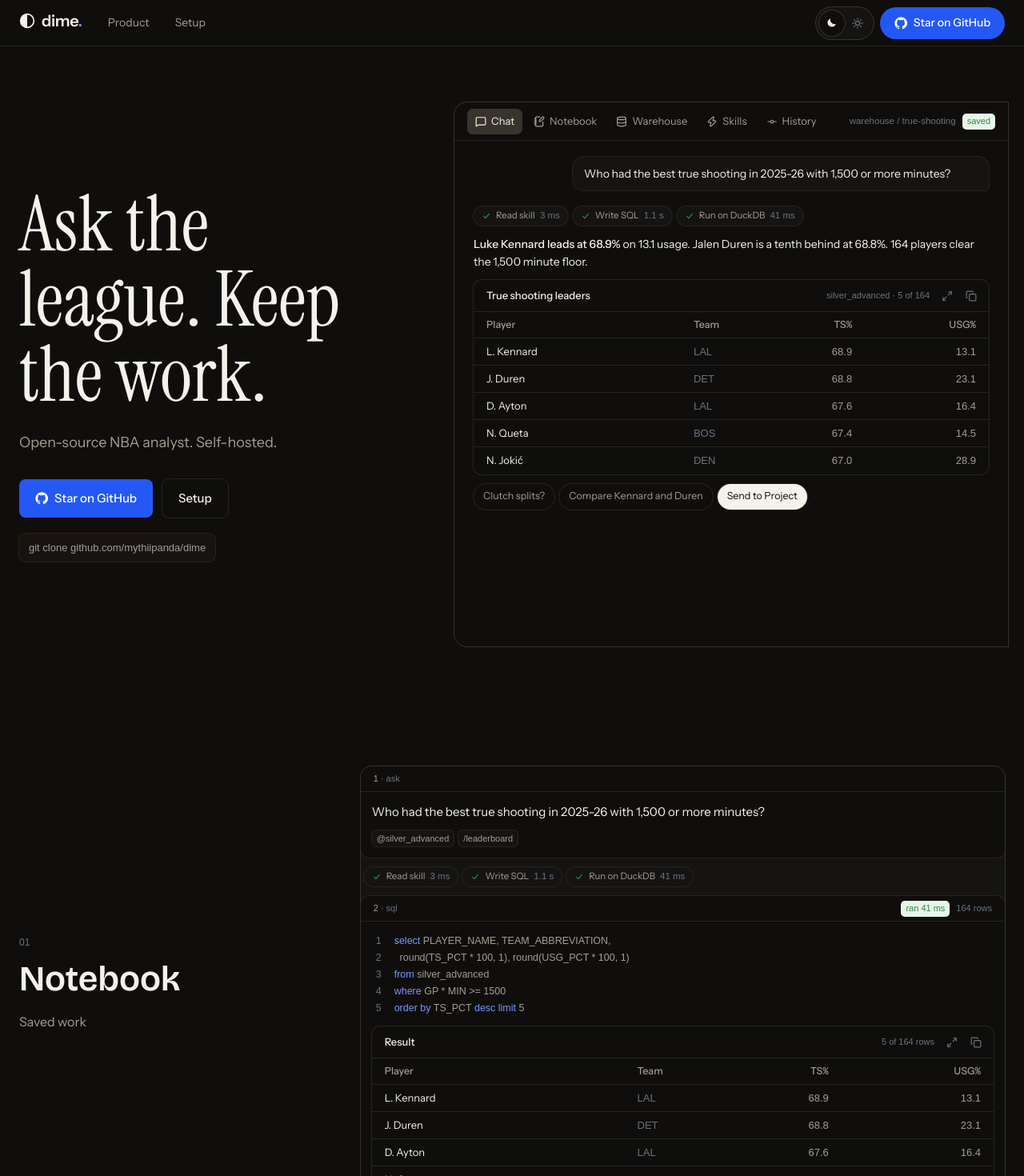
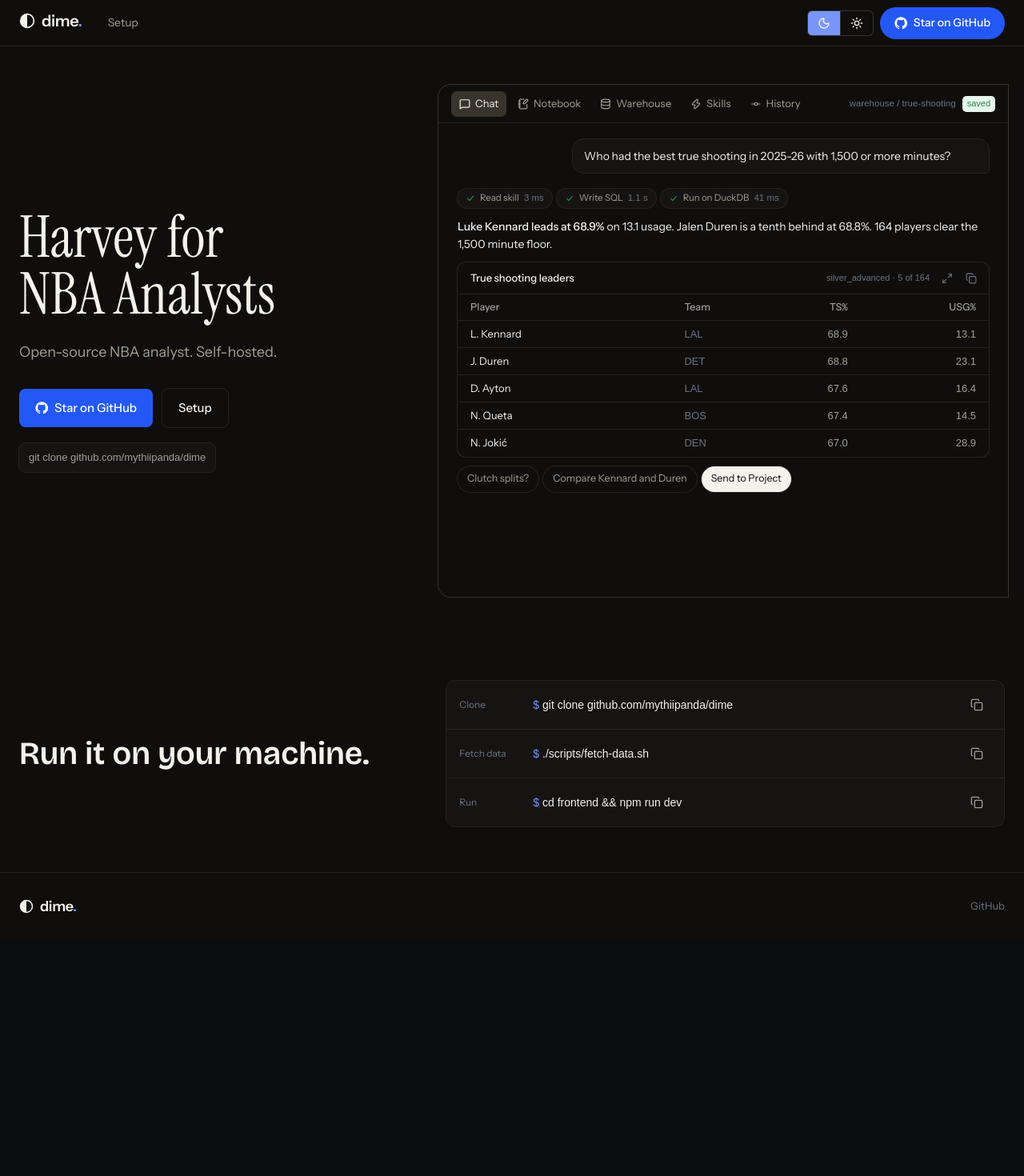
Before and after one commit to mythiipanda/mythiipanda.github.io, a Next.js app in the folder apps/dime-variants/: page /c in a window 1280 px wide. Shown: the top 1470 px of the page at 80% size. After the commit the page ends 1175 px from the top, so only its background shows below. Built offline with nearby package versions, Linux system fonts and the light colour scheme; a web font is replaced by a local one.

Commit message:
c: Harvey hero, one-screen layout, shadcn toggle group and card

```diff
--- a/apps/dime-variants/app/c/page.tsx
+++ b/apps/dime-variants/app/c/page.tsx
@@ -4,16 +4,9 @@ import { CTheme } from "@/components/v/CTheme";
 import { CSetup } from "@/components/v/CSetup";
 import { ButtonLink, GithubMark } from "@/components/landing/ui";
 import { CLogo } from "@/components/v/CLogo";
-import Workbench, { Notebook, Warehouse, Skills, History } from "@/components/workbench/Workbench";
+import Workbench from "@/components/workbench/Workbench";
 import { Page, Foot } from "@/components/v/kit";
 import { REPO, short } from "@/lib/copy";
-
-const tabs = [
-  { id: "notebook", h: "h-[440px] md:h-[540px]", k: "notebook" as const, node: <Notebook /> },
-  { id: "warehouse", h: "h-[440px] md:h-[540px]", k: "warehouse" as const, node: <Warehouse /> },
-  { id: "skills", h: "h-[360px]", k: "skills" as const, node: <Skills /> },
-  { id: "git", h: "h-[440px] md:h-[540px]", k: "git" as const, node: <History /> },
-];
 
 export default function C() {
     return (
@@ -21,14 +14,14 @@ export default function C() {
       <header className="h-[58px] border-b border-line">
         <nav className="mx-auto grid h-full max-w-[1320px] grid-cols-[auto_1fr_auto] items-center gap-8 px-5 md:px-6">
           <a href="#top" aria-label="dime home"><CLogo /></a>
-          <div className="hidden gap-8 text-[14px] text-ink-2 md:flex"><a href="#product" className="transition-colors duration-150 hover:text-ink">Product</a><a href="#self-host" className="transition-colors duration-150 hover:text-ink">Setup</a></div>
+          <div className="hidden gap-8 text-[14px] text-ink-2 md:flex"><a href="#self-host" className="transition-colors duration-150 hover:text-ink">Setup</a></div>
           <div className="col-start-3 flex items-center gap-2"><CTheme /><ButtonLink href={REPO} variant="primary" size="pill"><GithubMark size={14} />{short.star}</ButtonLink></div>
         </nav>
       </header>
       <main>
-        <section className="mx-auto grid min-h-[820px] max-w-[1320px] items-center gap-10 px-5 py-14 md:px-6 lg:grid-cols-[480px_1fr] lg:gap-16">
+        <section className="mx-auto grid min-h-[680px] max-w-[1320px] items-center gap-10 px-5 py-12 md:px-6 lg:grid-cols-[460px_1fr] lg:gap-16">
           <div>
-            <h1 className="text-[44px] leading-[46px] md:text-[96px] md:leading-[96px]">{short.h1a} {short.h1b}</h1>
+            <h1 className="text-[44px] leading-[46px] md:text-[72px] md:leading-[74px]">Harvey for NBA Analysts</h1>
             <p className="mt-6 max-w-[440px] text-[18px] leading-[27px] text-ink-2">{short.sub}</p>
             <div className="mt-8 flex flex-wrap items-center gap-3">
               <ButtonLink href={REPO} variant="primary"><GithubMark />{short.star}</ButtonLink>
@@ -37,23 +30,7 @@ export default function C() {
             <code className="mt-5 inline-flex max-w-full overflow-x-auto whitespace-nowrap rounded-[8px] bg-field px-3 py-2 font-mono text-[13px] text-ink-2 shadow-[0_0_0_1px_var(--line)]">git clone github.com/mythiipanda/dime</code>
           </div>
           <div className="min-w-0 lg:-mr-[max(0px,calc((100vw-1320px)/2+24px))]">
-            <div className="h-[560px] overflow-hidden rounded-[16px] bg-canvas shadow-[0_0_0_1px_var(--line-strong)] md:h-[680px] lg:rounded-r-none"><Workbench bare initialTab="chat" /></div>
-          </div>
-        </section>
-        <section id="product" className="mx-auto max-w-[1320px] px-5 py-20 md:px-6">
-          <div className="flex flex-col gap-24 md:gap-32">
-            {tabs.map((x, i) => (
-              <div key={x.id} className="grid items-center gap-8 lg:grid-cols-12 lg:gap-12">
-                <div className={`lg:col-span-4 ${i % 2 ? "lg:order-2" : ""}`}>
-                  <span className="font-mono text-[12px] text-ink-3">0{i + 1}</span>
-                  <h2 className="mt-3 text-[32px] leading-[36px] md:text-[44px] md:leading-[48px]">{short.tiles[x.k].name}</h2>
-                  <p className="mt-4 text-[16px] leading-[24px] text-ink-2">{short.tiles[x.k].note}</p>
-                </div>
-                <div className={`min-w-0 lg:col-span-8 ${i % 2 ? "lg:order-1" : ""}`}>
-                  <div className={`overflow-hidden rounded-[14px] bg-field shadow-[0_0_0_1px_var(--line-strong)] ${x.h}`}>{x.node}</div>
-                </div>
-              </div>
-            ))}
+            <div className="h-[560px] overflow-hidden rounded-[16px] bg-canvas shadow-[0_0_0_1px_var(--line-strong)] md:h-[640px] lg:rounded-r-none"><Workbench bare initialTab="chat" /></div>
           </div>
         </section>
         <CSetup />
--- a/apps/dime-variants/components/v/CSetup.tsx
+++ b/apps/dime-variants/components/v/CSetup.tsx
@@ -2,12 +2,14 @@
 
 import { useState } from "react";
 import { Check, Copy } from "lucide-react";
-import { ButtonLink, GithubMark } from "@/components/landing/ui";
-import { copy, REPO, short } from "@/lib/copy";
+import { Button } from "@/components/ui/button";
+import { Card } from "@/components/ui/card";
+import { Separator } from "@/components/ui/separator";
+import { copy } from "@/lib/copy";
 
 const notes = ["Clone", "Fetch data", "Run"];
 
-function Line({ cmd, note, i }: { cmd: string; note: string; i: number }) {
+function Line({ cmd, note }: { cmd: string; note: string }) {
   const [done, setDone] = useState(false);
   const go = async () => {
     try {
@@ -19,35 +21,26 @@ function Line({ cmd, note, i }: { cmd: string; note: string; i: number }) {
     }
   };
   return (
-    <li className="flex items-center gap-3 border-t border-line px-4 py-4 first:border-t-0 md:px-5">
-      <span className="flex size-6 shrink-0 items-center justify-center rounded-full font-mono text-[11px] text-ink-3 shadow-[0_0_0_1px_var(--line-strong)]">{i + 1}</span>
-      <div className="min-w-0 flex-1">
-        <div className="text-[12px] text-ink-3">{note}</div>
-        <code className="mt-1 block overflow-x-auto break-words font-mono md:whitespace-nowrap text-[13px] text-ink md:text-[15px]"><span className="text-[var(--cobalt-tx)]">$ </span>{cmd}</code>
-      </div>
-      <button type="button" onClick={go} aria-label={`Copy ${note}`} className="press flex size-10 shrink-0 items-center justify-center rounded-full text-ink-3 transition-colors hover:text-ink">
-        {done ? <Check size={15} className="text-green" /> : <Copy size={15} />}
-      </button>
-    </li>
+    <div className="flex items-center gap-3 px-4 py-3">
+      <span className="w-20 shrink-0 text-[12px] text-ink-3">{note}</span>
+      <code className="min-w-0 flex-1 break-words font-mono text-[13px] text-ink md:text-[14px]"><span className="text-[var(--cobalt-tx)]">$ </span>{cmd}</code>
+      <Button type="button" variant="quiet" size="icon" onClick={go} aria-label={`Copy ${note}`}>{done ? <Check className="text-green" /> : <Copy />}</Button>
+    </div>
   );
 }
 
 export function CSetup() {
   return (
-    <section id="self-host" className="mx-auto grid max-w-[1320px] scroll-mt-24 items-center gap-10 px-5 py-24 md:px-6 lg:grid-cols-12 lg:gap-16 lg:py-32">
-      <div className="min-w-0 lg:col-span-5">
-        <h2 className="text-balance text-[34px] leading-[38px] md:text-[56px] md:leading-[58px]">Run it on your machine.</h2>
-        <div className="mt-8 flex flex-wrap items-center gap-3">
-          <ButtonLink href={REPO} variant="primary"><GithubMark />{short.star}</ButtonLink>
-        </div>
-      </div>
-      <div className="min-w-0 lg:col-span-7">
-        <div className="overflow-hidden rounded-[16px] bg-field p-1.5 shadow-[0_0_0_1px_var(--line-strong)]">
-          <ol className="min-w-0 overflow-hidden rounded-[11px] bg-canvas shadow-[0_0_0_1px_var(--line)]">
-            {copy.host.commands.map((c, i) => <Line key={c} cmd={c} note={notes[i]} i={i} />)}
-          </ol>
-        </div>
-      </div>
+    <section id="self-host" className="mx-auto grid max-w-[1320px] scroll-mt-24 items-center gap-8 px-5 py-14 md:px-6 lg:grid-cols-12 lg:gap-12">
+      <h2 className="text-[30px] leading-[34px] md:text-[40px] md:leading-[44px] lg:col-span-5">Run it on your machine.</h2>
+      <Card className="gap-0 overflow-hidden border-line bg-field p-0 lg:col-span-7">
+        {copy.host.commands.map((c, i) => (
+          <div key={c}>
+            {i > 0 && <Separator />}
+            <Line cmd={c} note={notes[i]} />
+          </div>
+        ))}
+      </Card>
     </section>
   );
 }
--- a/apps/dime-variants/components/v/CTheme.tsx
+++ b/apps/dime-variants/components/v/CTheme.tsx
@@ -1,25 +1,22 @@
 "use client";
 
 import { useEffect, useState } from "react";
+import { Moon, Sun } from "lucide-react";
+import { ToggleGroup, ToggleGroupItem } from "@/components/ui/toggle-group";
 
 export function CTheme() {
-  const [light, setLight] = useState(false);
-  useEffect(() => setLight(document.documentElement.dataset.theme === "light"), []);
-  const set = (l: boolean) => {
-    document.documentElement.dataset.theme = l ? "light" : "dark";
-    try { localStorage.setItem("dime-theme", l ? "light" : "dark"); } catch {}
-    setLight(l);
+  const [theme, setTheme] = useState("dark");
+  useEffect(() => setTheme(document.documentElement.dataset.theme === "light" ? "light" : "dark"), []);
+  const set = (v: string) => {
+    if (!v) return;
+    document.documentElement.dataset.theme = v;
+    try { localStorage.setItem("dime-theme", v); } catch {}
+    setTheme(v);
   };
-  const seg = "relative z-10 flex size-8 items-center justify-center rounded-full transition-colors duration-200";
   return (
-    <div role="group" aria-label="Theme" className="relative flex h-10 items-center rounded-full bg-field p-1 shadow-[0_0_0_1px_var(--line-strong)]">
-      <span aria-hidden className="absolute left-1 top-1 size-8 rounded-full bg-canvas shadow-[0_0_0_1px_var(--line-strong)] transition-transform duration-200 ease-out" style={{ transform: light ? "translateX(32px)" : "translateX(0)" }} />
-      <button type="button" aria-label="Dark" aria-pressed={!light} onClick={() => set(false)} className={`${seg} ${light ? "text-ink-3 hover:text-ink" : "text-ink"}`}>
-        <svg width="15" height="15" viewBox="0 0 24 24" fill="currentColor" aria-hidden><path d="M20.5 14.2A8.5 8.5 0 0 1 9.8 3.5a8.5 8.5 0 1 0 10.7 10.7Z" /></svg>
-      </button>
-      <button type="button" aria-label="Light" aria-pressed={light} onClick={() => set(true)} className={`${seg} ${light ? "text-ink" : "text-ink-3 hover:text-ink"}`}>
-        <svg width="16" height="16" viewBox="0 0 24 24" fill="none" stroke="currentColor" strokeWidth="2" strokeLinecap="round" aria-hidden><circle cx="12" cy="12" r="4" /><path d="M12 3v1.5M12 19.5V21M3 12h1.5M19.5 12H21M5.6 5.6l1 1M17.4 17.4l1 1M5.6 18.4l1-1M17.4 6.6l1-1" /></svg>
-      </button>
-    </div>
+    <ToggleGroup type="single" variant="outline" size="sm" value={theme} onValueChange={set} aria-label="Theme" className="rounded-full">
+      <ToggleGroupItem value="dark" aria-label="Dark" className="rounded-l-full px-3"><Moon /></ToggleGroupItem>
+      <ToggleGroupItem value="light" aria-label="Light" className="rounded-r-full px-3"><Sun /></ToggleGroupItem>
+    </ToggleGroup>
   );
 }
```
